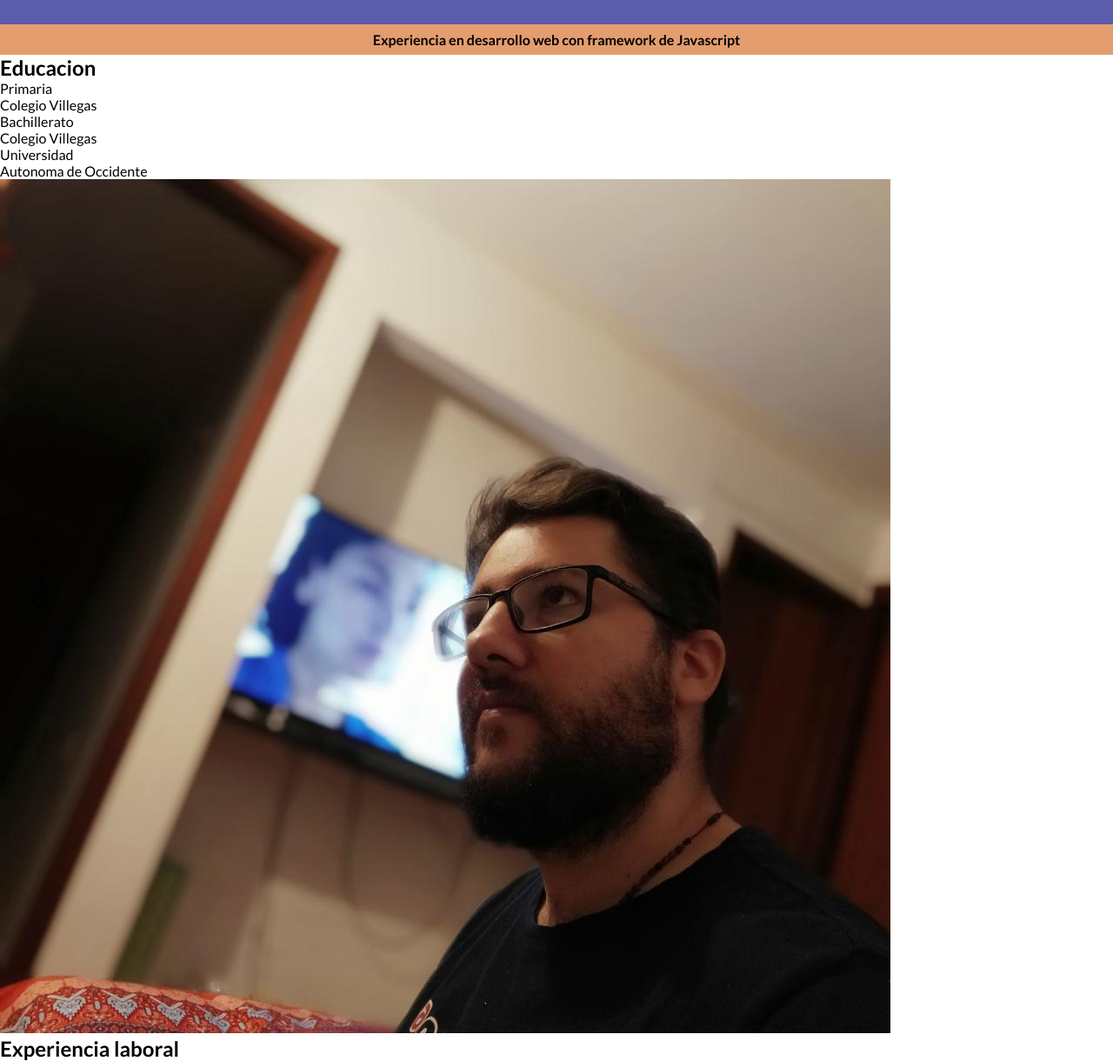
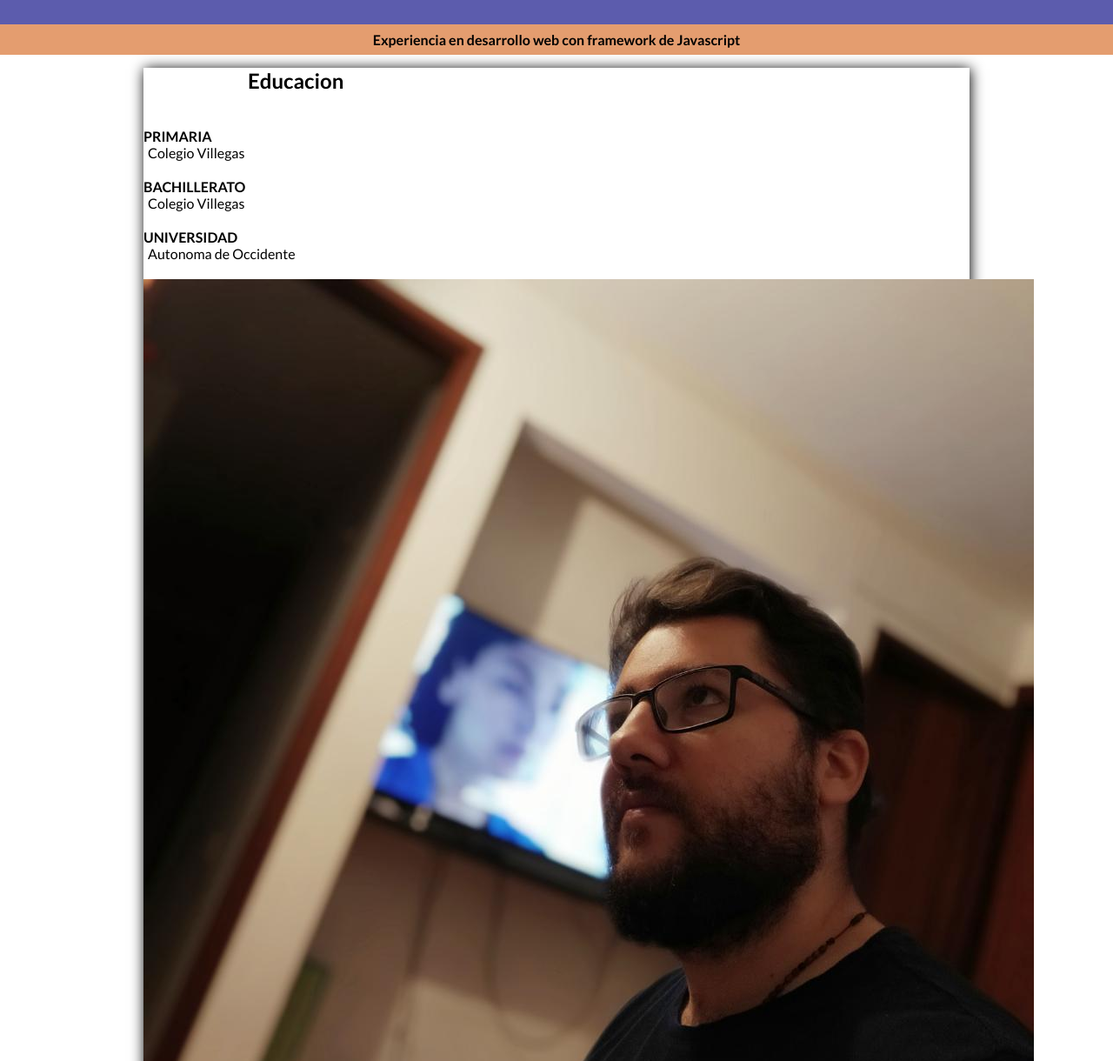
Before and after one commit to alvarorestrepo/clase-html-css, a plain HTML site: page index.html in a window 1280 px wide. Shown: the part 80-1300 px from the top of the page at 87% size. Drawn offline with Linux system fonts and the light colour scheme.

Commit message:
segunda parte css

```diff
--- a/css/style.css
+++ b/css/style.css
@@ -28,3 +28,31 @@
     text-align: center;
     font-weight: 600;
 }
+.contenedor{
+    width: 950px;
+    /* border: solid; */
+    margin-left: auto;
+    margin-right: auto;
+    margin-top: 15px;
+    box-shadow: 1px 1px 15px 0 black;
+
+
+
+}
+.educacion__titulo{
+    margin-bottom: 40px;
+    margin-left: 120px;
+}
+dt{
+    text-transform: uppercase;
+    font-weight: 700;
+}
+dd{
+    margin-left: 5px;
+    margin-bottom: 20px;
+}
+.trabajo__titulo{
+    margin-bottom: 40px;
+    margin-left: 120px;
+    margin-top: 50px;
+}
```
